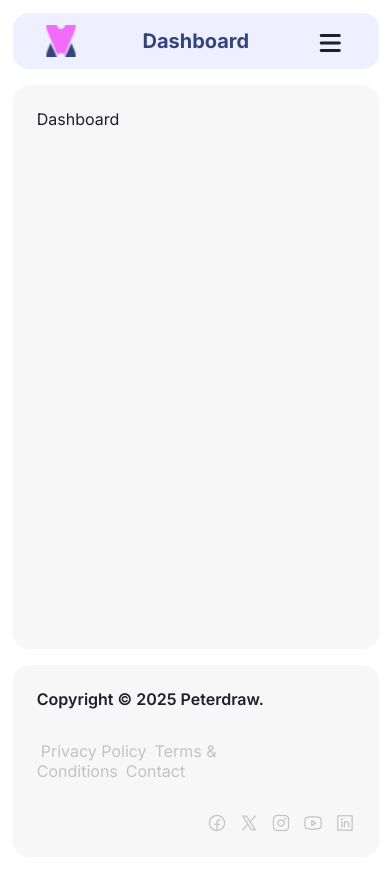
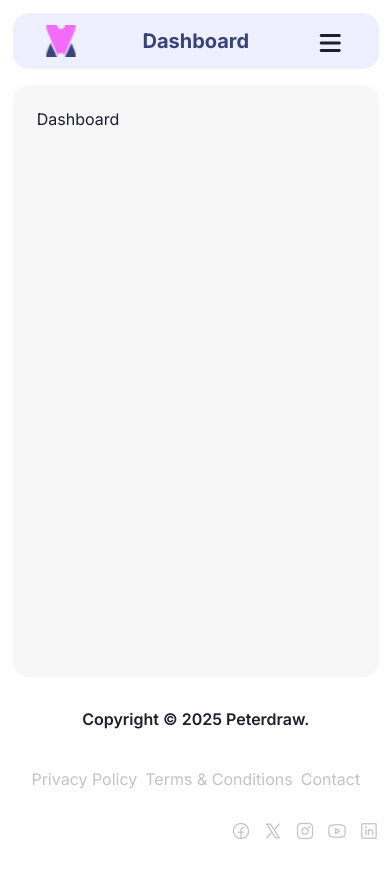
Before and after one commit to win24-gerda-ventixe/frontend, a React (Vite) app: page /dashboard in a window 390 px wide. Built offline with nearby package versions, Linux system fonts and the light colour scheme.

Commit message:
edited css code regarding footer in mobile view

```diff
--- a/src/App.css
+++ b/src/App.css
@@ -968,7 +968,7 @@ form p {
 
 /* ----------- (Mobile) ----------- */
 @media (max-width: 767px) {
-  /* Sidebar */
+
   nav.sidebar {
     display: none;
     position: fixed;
@@ -988,7 +988,6 @@ form p {
     transform: translateX(0);
   }
 
-  /* Layout grid areas */
   .portal-wrapper {
     grid-template-areas:
       "header"
@@ -997,8 +996,6 @@ form p {
     grid-template-columns: 1fr;
   }
 
-  /* Header adjustments */
-
   .header-right,
   .breadcrumb,
   .header-right .user-info {
@@ -1006,15 +1003,15 @@ form p {
   }
 .header {
   display: flex;
-  align-items: center; /* Vertical alignment */
-  justify-content: center; /* Center all content horizontally */
+  align-items: center;
+  justify-content: center;
   position: relative;
   padding: 0.75rem 1rem;
   background-color: var(--cool-gray-10);
   width: 100%;
   max-width: 420px;
   margin: 0 auto;
-  height: 56px; /* optional for consistent vertical alignment */
+  height: 56px;
 }
 
 .logo-mobile {
@@ -1029,7 +1026,6 @@ form p {
   height: 32px;
 }
 
-/* Center (title) */
 .page-title {
   font-size: 1.25rem;
   margin: 0;
@@ -1037,7 +1033,6 @@ form p {
   flex-shrink: 0;
 }
 
-/* Right (hamburger) */
 .hamburger-menu {
   position: absolute;
   right: 1rem;
@@ -1058,6 +1053,31 @@ form p {
   .search-controls{
     display: none;
   }
+.footer {
+  display: flex;
+  justify-content: center;
+  padding: 1rem 0;
+  background-color: transparent;
+}
+
+.footer-content {
+  display: flex;
+  flex-direction: column;   /* Stack items vertically */
+  align-items: center;      /* Center horizontally */
+  justify-content: center;  /* Center vertically */
+  width: 100%;
+  max-width: 420px;
+  background-color: transparent;
+  text-align: center;
+}
+
+.footer-text-links {
+  display: flex;
+  gap: 1rem;
+  flex-wrap: wrap;
+  justify-content: center;
+  margin-top: 0.5rem;
+}
 
 
 }
```
